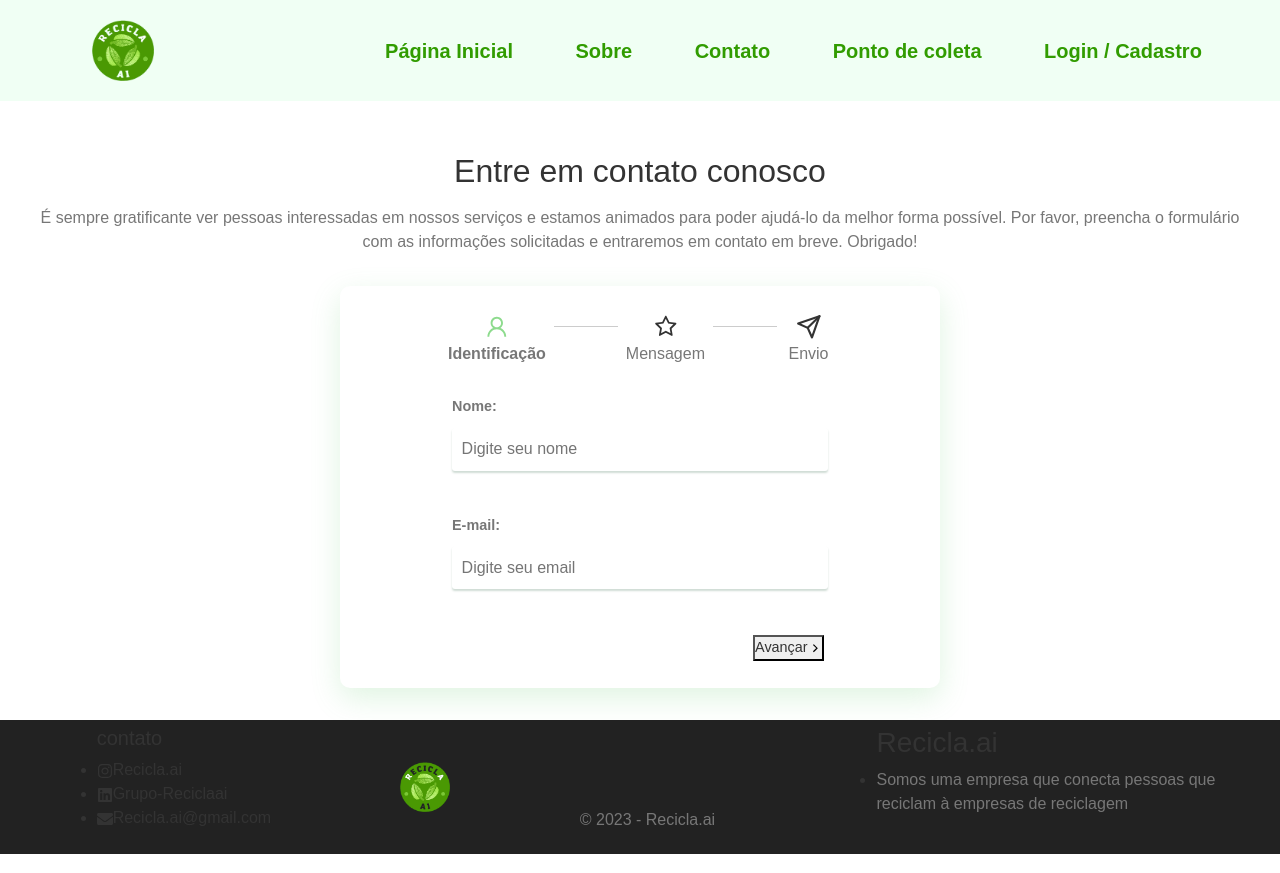
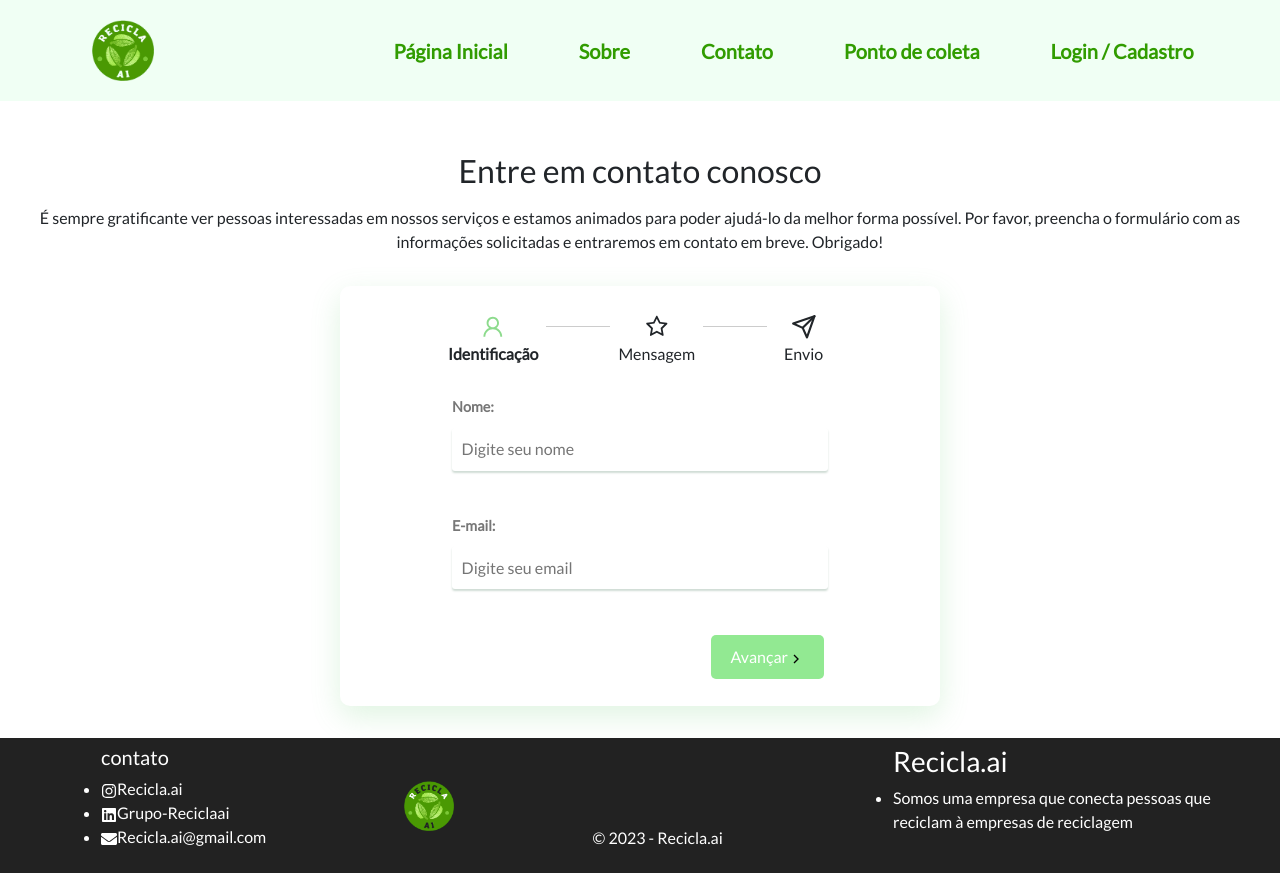
Before and after one commit to ThiagoS1lva/PGM6-Resilia, a React (Vite) app: page /contato in a window 1280 px wide. Built offline with nearby package versions, Linux system fonts and the light colour scheme.

Commit message:
Finalização da pag contatos

```diff
--- a/frontend/src/pages/Contatos.css
+++ b/frontend/src/pages/Contatos.css
@@ -1,15 +1,3 @@
-
-*{
-    font-family: "Barlow", sans-serif;
-    padding: 0;
-    margin: 0;
-    box-sizing: border-box;
-    color: #333333;
-}
-p{
-    color: #777;
-}
-
 .Contatos{
     padding: 2rem;
 }
@@ -87,5 +75,16 @@ textarea{
 }
 
 .actions button:hover{
-    background-color: rgb(146, 233, 146);
+    background-color: rgb(31, 95, 31);
 }
+
+button {
+    display: inline-block;
+    background-color:  rgb(146, 233, 146);
+    color: #fff;
+    border: none;
+    border-radius: 5px;
+    padding: 10px 20px;
+    font-size: 16px;
+    cursor: pointer;
+  }
--- a/frontend/src/pages/Contatos.jsx
+++ b/frontend/src/pages/Contatos.jsx
@@ -62,7 +62,7 @@ function Contatos() {
                 <GrFormNext />
               </button>
             ) : (
-              <button type='button'>
+              <button type='button' onClick={() => window.location.reload()}>
                 <span>Enviar</span>
                 <FiSend />
               </button>
--- a/frontend/src/ui/components/ReviewFrom.jsx
+++ b/frontend/src/ui/components/ReviewFrom.jsx
@@ -13,9 +13,9 @@ const ReviewForm = ({ data, updateFieldHandler }) => {
   return (
     <div className='review-form'>
       <div className="form-control score-container">
-        <label className="radio-container">
+          <label className="radio-container">
           <input type="radio" value="unsatisfied" name='review' required
-            checked={data.review=== "unsatisfied"}
+            checked={data.review ==="unsatisfied"}
             onChange={(e) => updateFieldHandler("review", e.target.value)}
           />
           <BsFillEmojiFrownFill />
@@ -39,7 +39,7 @@ const ReviewForm = ({ data, updateFieldHandler }) => {
         </label>
         <label className="radio-container">
           <input type="radio" value="very_satisfied" name='review' required
-            checked={data.review=== "vary_satisfied"}
+            checked={data.review=== "very_satisfied"}
             onChange={(e) => updateFieldHandler("review", e.target.value)}
           />
           <BsFillEmojiHeartEyesFill />
--- a/frontend/src/ui/components/Thanks.jsx
+++ b/frontend/src/ui/components/Thanks.jsx
@@ -10,7 +10,7 @@ import {
   import './Thanks.css';
 
   const emojiData={
-    undefined: <BsFillEmojiFrownFill/>,
+    unsatisfied: <BsFillEmojiFrownFill/>,
     neutral:<BsFillEmojiNeutralFill/>,
     satisfied: <BsFillEmojiSmileFill/>,
     very_satisfied:<BsFillEmojiHeartEyesFill/>,
@@ -28,7 +28,7 @@ import {
       {emojiData[data.review]}
      </p>
      <p className='review-data'>
-      <span>Comentário:</span>
+      <span>Comentário: </span>
       {data.comment}
      </p>
      </div>
```
